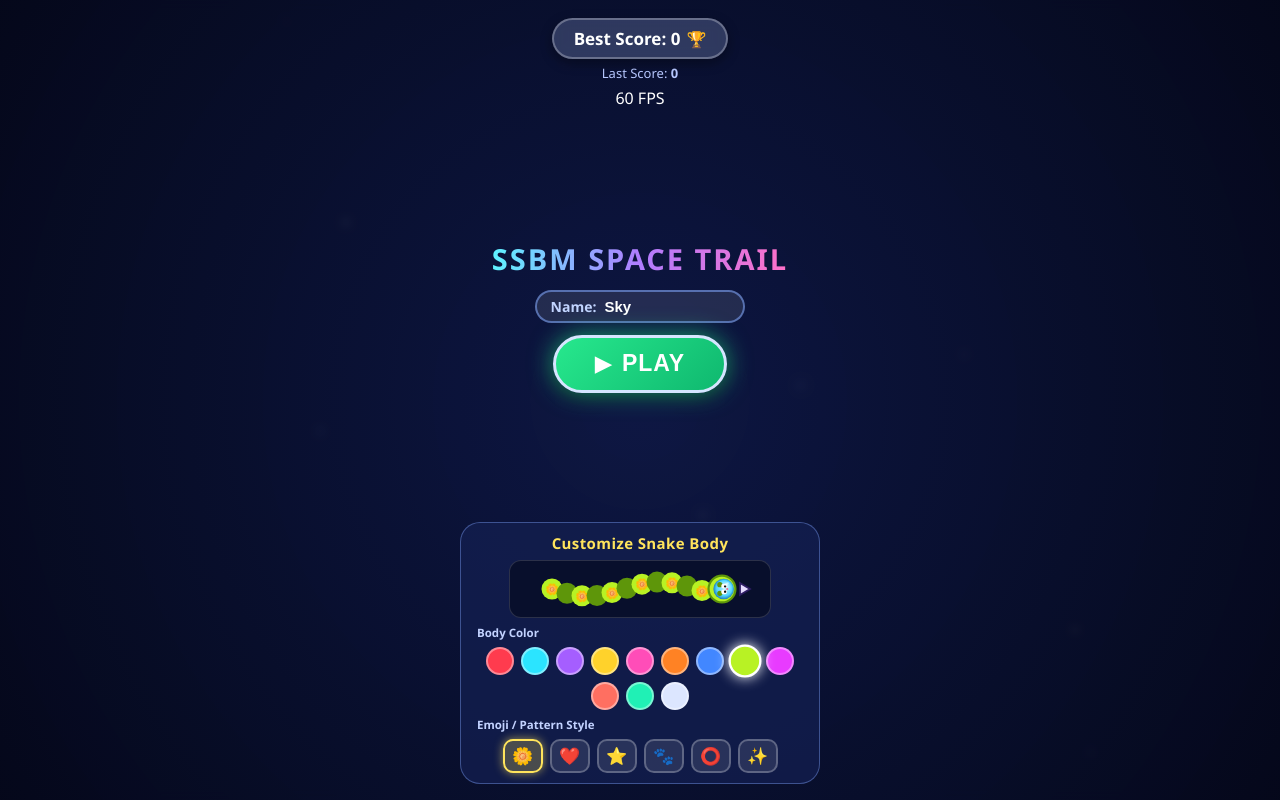
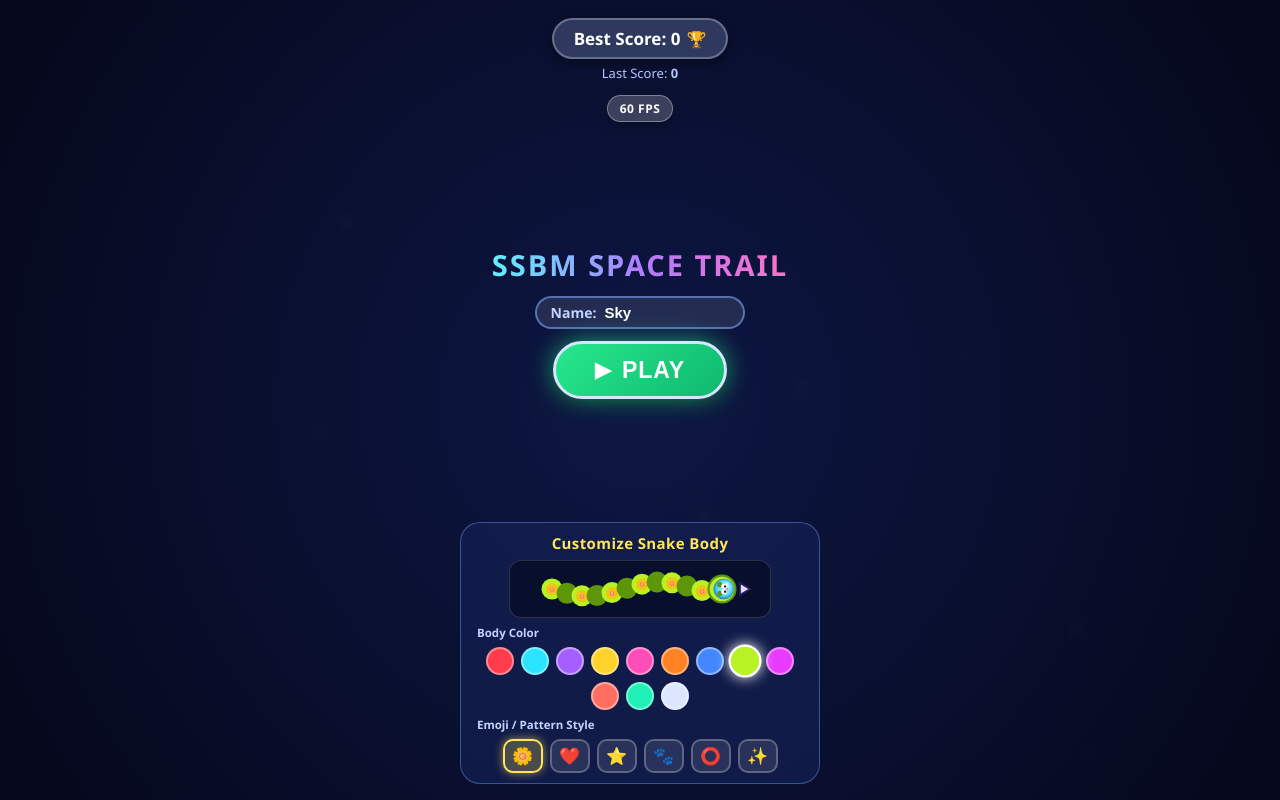
Before and after one commit to ssbm01/Snake_game.ssbm, a plain HTML site: page index.html in a window 1280 px wide. Drawn offline with Linux system fonts and the light colour scheme.

Commit message:
Refactor CSS for improved layout and styling

```diff
--- a/style.css
+++ b/style.css
@@ -7,14 +7,22 @@
   -webkit-tap-highlight-color: transparent;
 }
 
+
+canvas {
+  touch-action: none;
+}
+
 html, body {
   width: 100%;
   height: 100%;
   overflow: hidden;
+  overscroll-behavior: none;
+  touch-action: none;
   background: #060b24;
   font-family: 'Segoe UI', system-ui, sans-serif;
   color: #ffffff;
 }
+
 
 #gameCanvas {
   display: block;
@@ -437,3 +445,34 @@ html, body {
   background: rgba(255, 255, 255, 0.16);
   border: 1.5px solid rgba(255, 255, 255, 0.3);
 }
+
+.fps-badge {
+  display: inline-block;
+  white-space: nowrap;
+  flex-shrink: 0;
+  padding: 4px 12px;
+  border-radius: 20px;
+  background: rgba(255, 255, 255, 0.2);
+  backdrop-filter: blur(10px);
+  -webkit-backdrop-filter: blur(10px);
+  border: 1px solid rgba(255, 255, 255, 0.35);
+  box-shadow: 0 4px 12px rgba(0, 0, 0, 0.25);
+  color: #ffffff;
+  font-size: 12px;
+  font-weight: 700;
+  letter-spacing: 0.5px;
+  pointer-events: none;
+  user-select: none;
+}
+
+
+/* Main Menu-তে Last Score-এর নিচে সুন্দর গ্যাপ রাখার জন্য */
+.menu-fps {
+  margin-top: 8px;
+}
+
+/* Playing Window-এ Score-এর পাশে রাখার জন্য */
+.hud-fps {
+  margin-left: 8px;
+  vertical-align: middle;
+}
```
